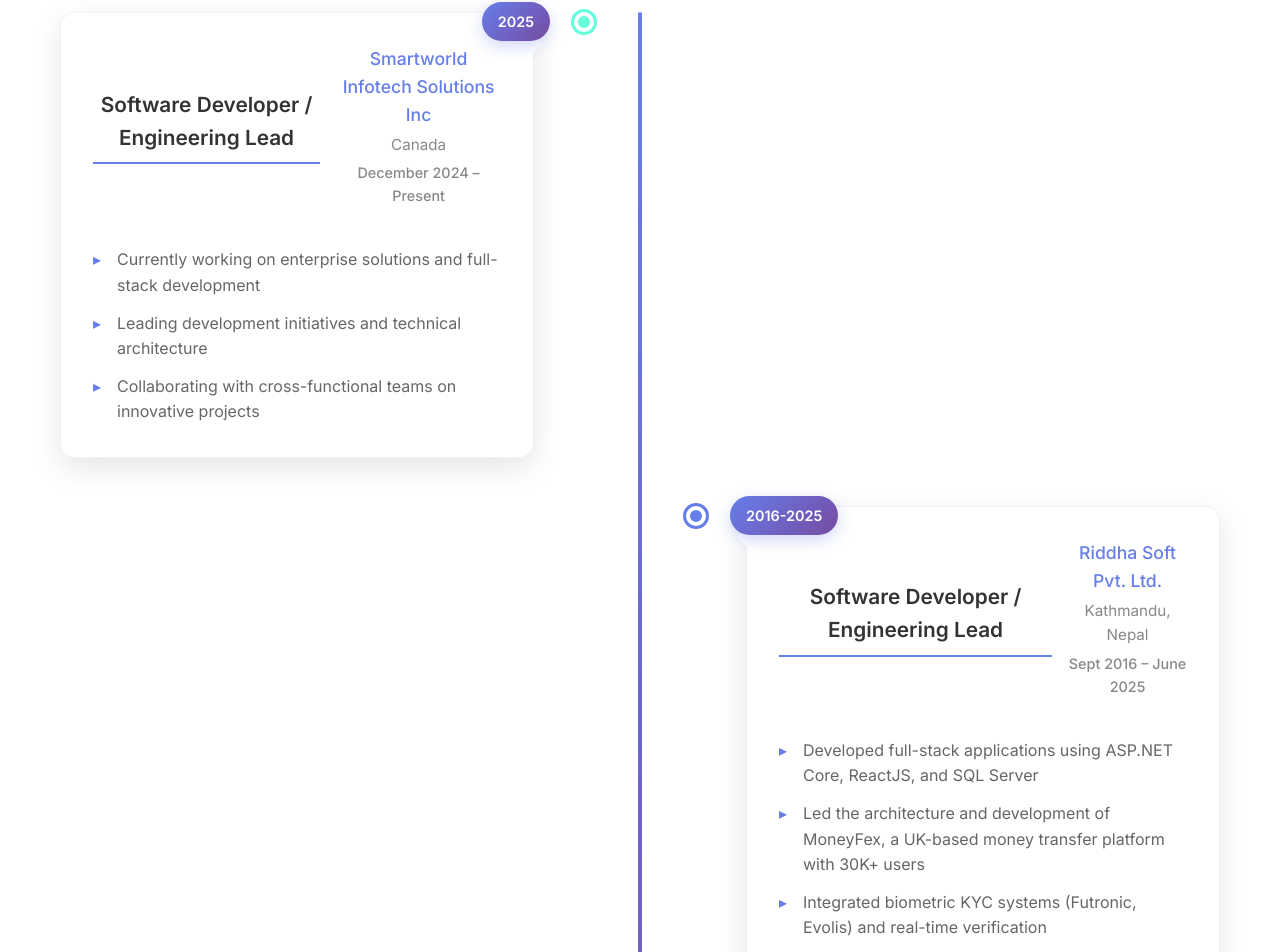
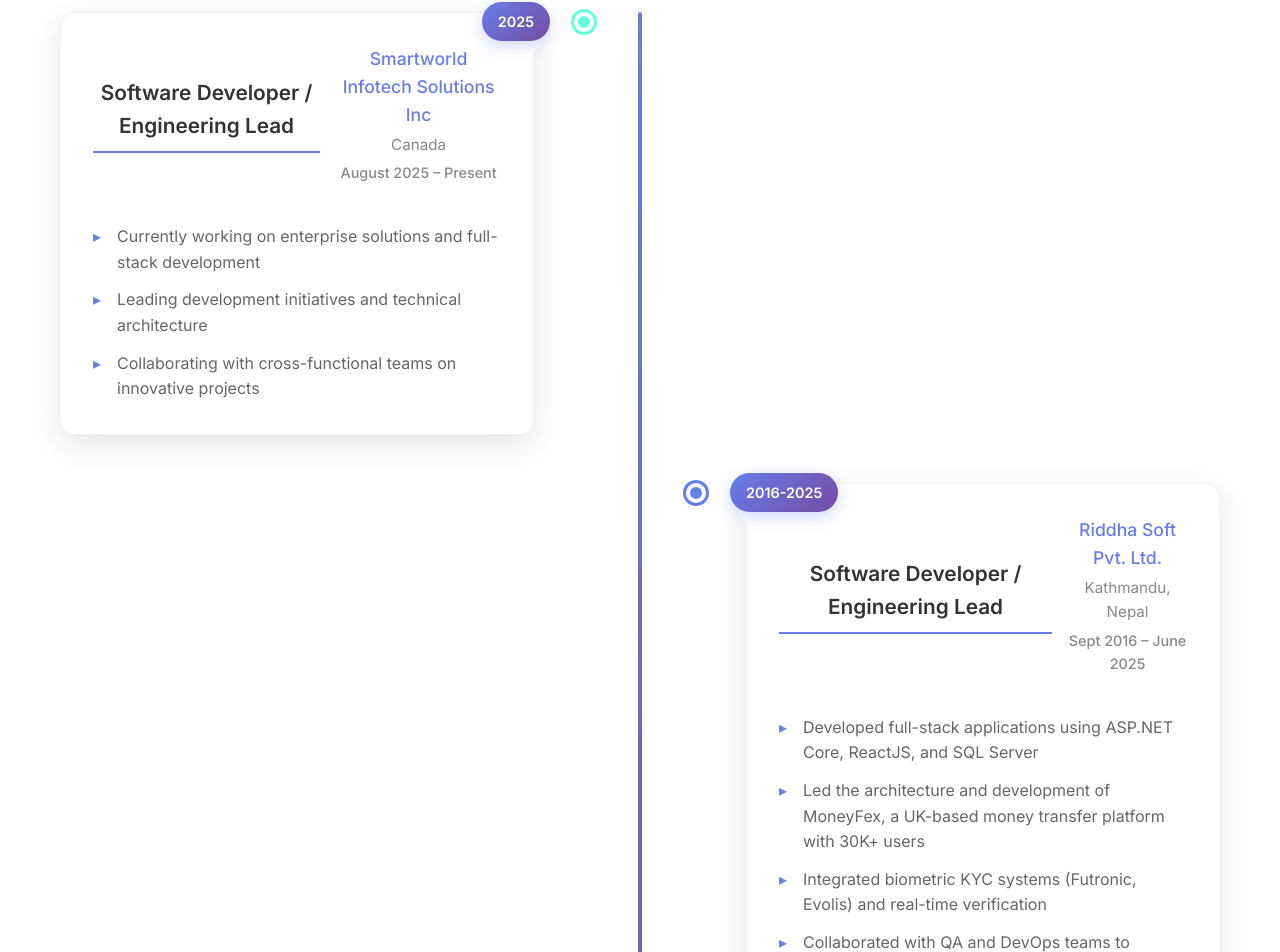
Before and after one commit to binodsapkota/my-portfolio, a React (Vite) app: page / in a window 1280 px wide. Shown: the part 2614-3566 px from the top of the page. Built offline with nearby package versions, Linux system fonts and the light colour scheme.

Commit message:
updated time line

```diff
--- a/src/components/About.jsx
+++ b/src/components/About.jsx
@@ -120,7 +120,7 @@ const About = () => {
                     <div className="timeline-meta">
                       <span className="timeline-company">Smartworld Infotech Solutions Inc</span>
                       <span className="timeline-location">Canada</span>
-                      <span className="timeline-duration">December 2024 – Present</span>
+                      <span className="timeline-duration">August 2025 – Present</span>
                     </div>
                   </div>
                   <ul>
```
